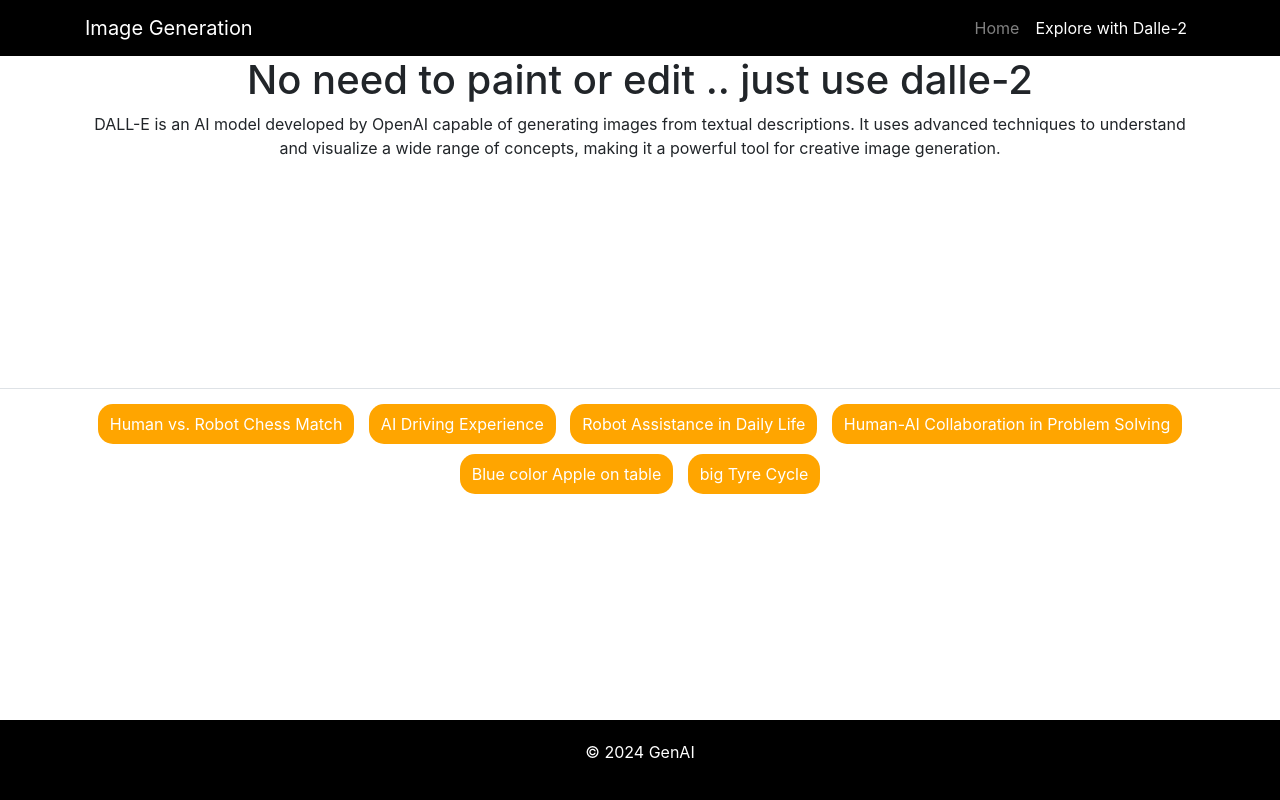
After one commit to sid-1974/GenAI-1, a Flask app: page /image_gen_info in a window 1280 px wide. The commit adds this page. Run offline with Flask 3, Linux system fonts and the light colour scheme; the visitor is signed in with stand-in values (Sample User, id 1); some libraries are stand-ins or nearby versions.

Commit message:
new updates

```diff
--- a/main.py
+++ b/main.py
@@ -5,12 +5,15 @@
 
 app = Flask(__name__)
 app.secret_key = os.urandom(24)
+print(app.secret_key)
 
 # Sample user database
 users = {
-    'rak@example.com': {'username': 'Rakesh HR', 'password': '1235'},
+    'rak@genai.com': {'username': 'Rakesh HR', 'password': '1235'},
     'sid@example.com': {'username': 'Siddartha R', 'password': '6541'}
 }
+
+
 
 # Landing page route
 @app.route('/')
@@ -19,11 +22,15 @@
 
 
 
+
+
 @app.route('/home')
 def home():
     if 'username' in session:
         return render_template('home.html', username=session['username'])
     return redirect(url_for('login'))
+
+
 
 
 
@@ -37,6 +44,8 @@
             return redirect(url_for('home'))
         flash('Invalid email or password', 'error')
     return render_template('login.html')
+
+
 
 
 
@@ -57,17 +66,26 @@
 
 
 
+
+
 @app.route('/logout')
 def logout():
     session.pop('username', None)
     return redirect(url_for('landing_page'))
 
 
+
+
+
 @app.route('/about_us')
 def aboutus():
     return render_template('about_us.html')
 
+
+
 client = OpenAI(api_key='')
+
+
 
 @app.route('/chatbot')
 def chatbot():
@@ -76,6 +94,8 @@
         return redirect(url_for('login'))
 
     return render_template('chatbot.html', username=session['username'])
+
+
 
 
 @app.route('/chat_with_bot', methods=['POST'])
@@ -98,14 +118,11 @@
     return jsonify({'message': ai_reply})
 
 
-
 @app.route('/image_gen')
 def imagegen():
     if 'username' in session:
         return render_template('image_generation.html', username=session['username'])
     return redirect(url_for('login'))
-
-
 
 
 @app.route('/ai_caption_voice')
@@ -122,10 +139,54 @@
 
     return redirect(url_for('login'))
 
+
+
+
+
+
+#info pages
+
+
+@app.route('/chat_assistance_info')
+def chat_assistance_info():
+    if 'username' not in session:
+        flash('You must be logged in to view the page.')
+        return redirect(url_for('login'))
+    return render_template('chat_assistance_info.html', username=session['username'])
+
+@app.route('/image_gen_info')
+def image_gen_info():
+    if 'username' not in session:
+        flash('You must be logged in to view the  page.')
+        return redirect(url_for('login'))
+    return render_template('image_gen_info.html')
+
+@app.route('/audio_transcript_info')
+def audio_transcript_info():
+    if 'username' not in session:
+        flash('You must be logged in to view the page.')
+        return redirect(url_for('login'))
+    return render_template('audio_transcript_info.html')
+
+@app.route('/ai_voice_info')
+def ai_voice_info():
+    if 'username' not in session:
+        flash('You must be logged in to view the  page.')
+        return redirect(url_for('login'))
+    return render_template('ai_voice_info.html')
+
+
 @app.errorhandler(404)
 def page_not_found(e):
     return render_template('404.html'), 404
 
 
+
+
+
+
+
+
+
 if __name__ == '__main__':
     app.run(debug=True)
--- /dev/null
+++ b/templates/image_gen_info.html
@@ -0,0 +1,93 @@
+<!DOCTYPE html>
+<html lang="en">
+<head>
+  <meta charset="UTF-8">
+  <meta name="viewport" content="width=device-width, initial-scale=1.0">
+  <title>Image Generation</title>
+  <link rel="stylesheet" href="https://stackpath.bootstrapcdn.com/bootstrap/4.5.2/css/bootstrap.min.css">
+  <style>
+    body {
+      padding-top: 56px; /* Adjust according to the height of the navbar */
+      display: flex;
+      flex-direction: column;
+      justify-content: space-between;
+      min-height: 100vh;
+      text-align: center;
+    }
+    .navbar {
+      background-color: #000;
+      color: #fff;
+    }
+    .navbar-brand {
+      color: #fff !important;
+    }
+    .footer {
+      background-color: black;
+      padding: 20px 0;
+	  color: white;
+
+    }
+    .suggestion-box {
+      background-color: white;
+      padding: 10px;
+      border-top: 1px solid #dee2e6;
+    }
+    .suggestion {
+      display: inline-block;
+      background-color: orange;
+      color: #fff;
+      padding: 8px 12px;
+      margin: 5px;
+      border-radius: 15px;
+    }
+  </style>
+</head>
+<body>
+
+<nav class="navbar navbar-expand-lg navbar-dark fixed-top">
+  <div class="container">
+    <a class="navbar-brand" >Image Generation</a>
+    <button class="navbar-toggler" type="button" data-toggle="collapse" data-target="#navbarSupportedContent" aria-controls="navbarSupportedContent" aria-expanded="false" aria-label="Toggle navigation">
+      <span class="navbar-toggler-icon"></span>
+    </button>
+
+    <div class="collapse navbar-collapse" id="navbarSupportedContent">
+      <ul class="navbar-nav ml-auto">
+        <li class="nav-item ">
+          <a class="nav-link" href="/home">Home</a>
+        </li>
+        <li class="nav-item active">
+          <a class="nav-link" href="/image_gen">Explore with Dalle-2</a>
+
+      </ul>
+    </div>
+  </div>
+</nav>
+
+<div class="container">
+  <h1>No need to paint or edit .. just use dalle-2</h1>
+  <p>
+    DALL-E is an AI model developed by OpenAI capable of generating images from textual descriptions. It uses advanced techniques to understand and visualize a wide range of concepts, making it a powerful tool for creative image generation.
+      </p>
+</div>
+<div class="suggestion-box">
+  <div class="container text-center">
+    <div class="suggestion">Human vs. Robot Chess Match</div>
+    <div class="suggestion">AI Driving Experience</div>
+    <div class="suggestion">Robot Assistance in Daily Life</div>
+    <div class="suggestion">Human-AI Collaboration in Problem Solving</div>
+	<div class="suggestion">Blue color Apple on table</div>
+	<div class="suggestion">big Tyre Cycle</div>
+  </div>
+</div>
+<footer class="footer">
+  <div class="container text-center">
+    <p>&copy; 2024 GenAI</p>
+  </div>
+</footer>
+
+<script src="https://code.jquery.com/jquery-3.5.1.slim.min.js"></script>
+<script src="https://cdn.jsdelivr.net/npm/@popperjs/core@2.5.3/dist/umd/popper.min.js"></script>
+<script src="https://stackpath.bootstrapcdn.com/bootstrap/4.5.2/js/bootstrap.min.js"></script>
+</body>
+</html>
```
Also changed, not shown: templates/ai_voice_info.html (added, +94 -0 lines), templates/audio_service_index.html (+0 -18 lines), templates/audio_transcript_info.html (added, +99 -0 lines), templates/chat_assistance_info.html (added, +94 -0 lines), templates/home.html (+8 -7 lines).
